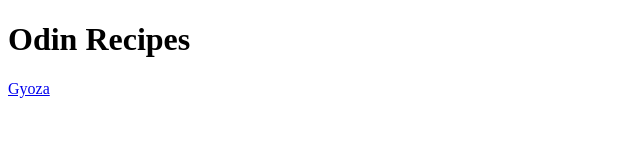
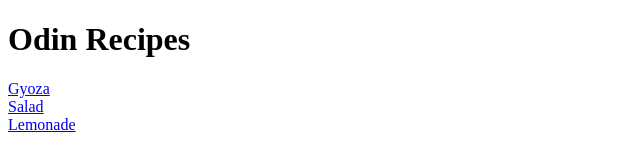
Before and after one commit to lyzkz/odin-recipes, a plain HTML site: page index.html in a window 1280 px wide. Shown: the whole page, without its empty margins (0-640 px from the left). Drawn offline with Linux system fonts and the light colour scheme.

Commit message:
Create two new pages and link them to home page

```diff
--- a/index.html
+++ b/index.html
@@ -8,6 +8,8 @@
 </head>
 <body>
     <h1>Odin Recipes</h1>
-    <a href="recipes/gyoza.html">Gyoza</a>
+    <a href="recipes/gyoza.html">Gyoza</a><br>
+    <a href="recipes/salad.html">Salad</a><br>
+    <a href="recipes/lemonade.html">Lemonade</a>
 </body>
 </html>
```
Also changed, not shown: recipes/lemonade.html (added), recipes/salad.html (added).
